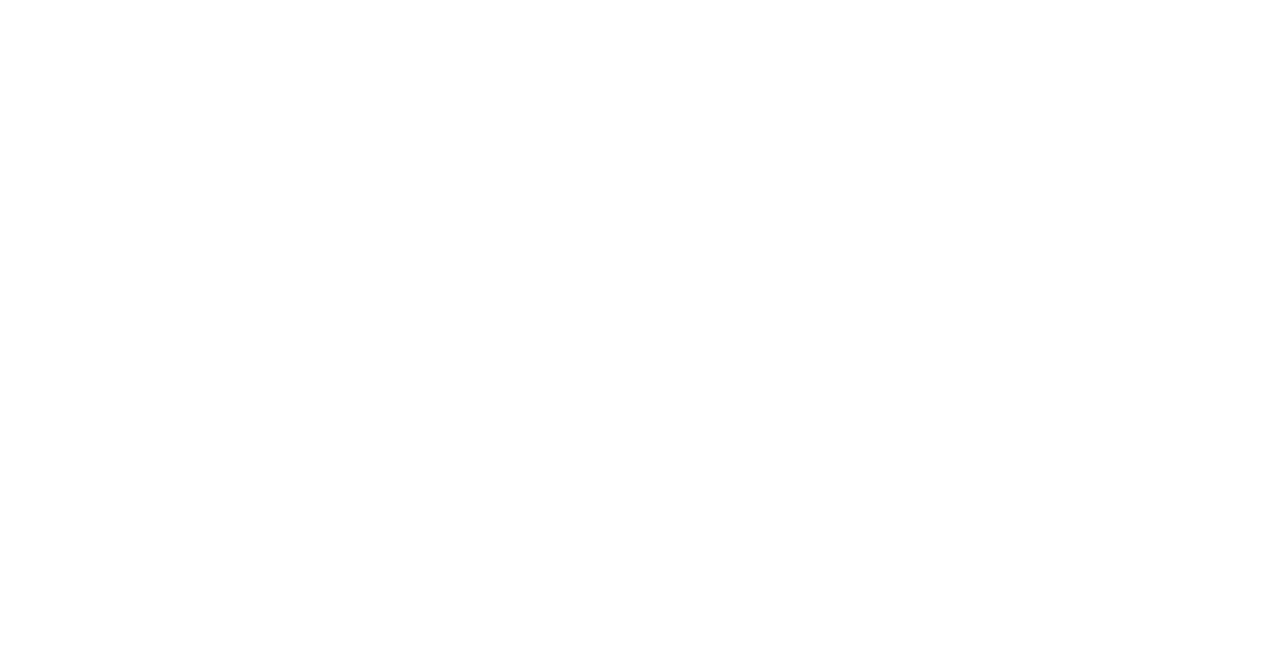
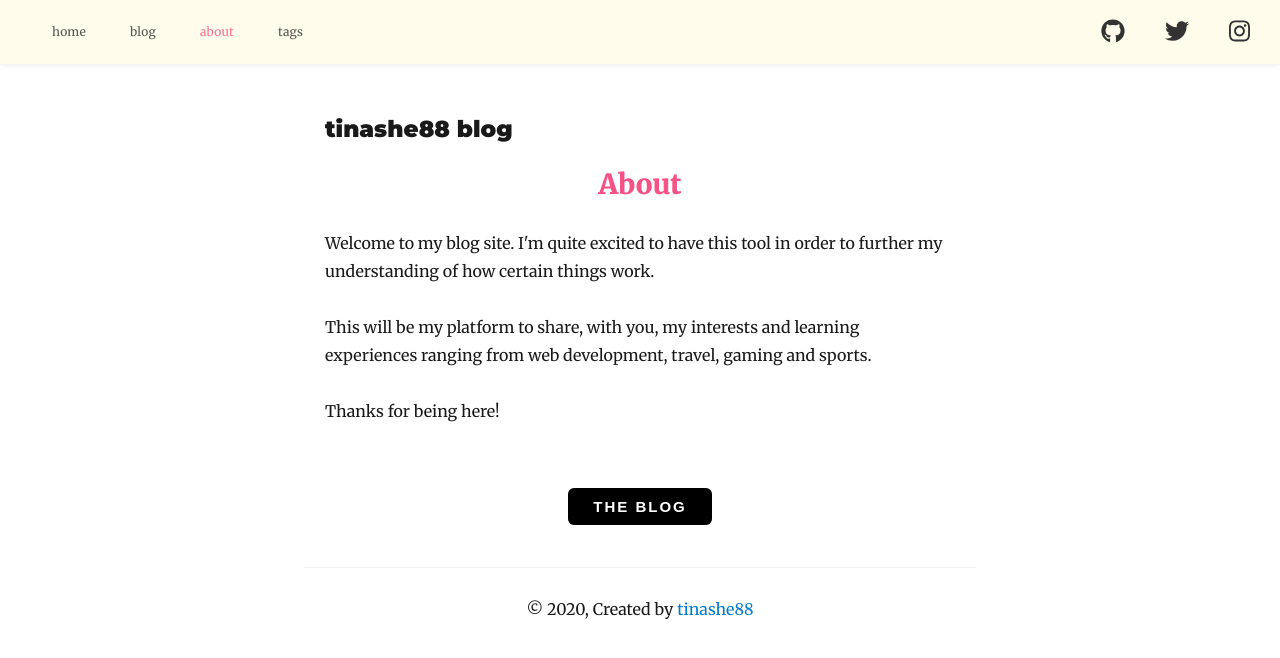
Before and after one commit to tinashe-88/tinashe88-blog, a Gatsby site: page /about in a window 1280 px wide. Before the commit this address had no page. Built offline with nearby package versions, Linux system fonts and the light colour scheme; Gatsby itself is replaced by a stand-in of ours; some packages are replaced by stand-ins of ours.

Commit message:
created about page, added theme to the pages only

```diff
--- a/src/components/layout.js
+++ b/src/components/layout.js
@@ -11,11 +11,13 @@
     const { location, title, children } = this.props
     const rootPath = `${__PATH_PREFIX__}/`
     const blogPath = `${__PATH_PREFIX__}/blog/`
+    const aboutPath = `${__PATH_PREFIX__}/about/`
     const tagsPath = `${__PATH_PREFIX__}/tags/`
     let header
 
     if (location.pathname === rootPath ||
       location.pathname === blogPath ||
+      location.pathname === aboutPath ||
       location.pathname === tagsPath) {
       header = (
         <TitleContainer>
--- a/src/components/navbar.js
+++ b/src/components/navbar.js
@@ -15,6 +15,7 @@
     github: '#6e5494',
     link: '#333',
     homeLink: '#2CAFDA',
+    blogLink: '#19A974',
     aboutLink: '#F65286',
     tagsLink: '#FF982B'
 }
@@ -28,6 +29,7 @@
     width: 100%;
     border-bottom: 1px solid #F4F4F4;
     box-shadow: 0px 2px 5px -2px rgba(0,0,0,.1);
+    background: #FFFCEB;
 `
 
 const NavbarContainer = styled.nav`
@@ -59,6 +61,7 @@
     letter-spacing: .2px;
     text-transform: uppercase;
     white-space: nowrap;
+    margin-left: 30px;
 `
 
 const NavContent = styled.ul`
@@ -89,19 +92,21 @@
     padding: 12px;
     color: ${props => props.theme.link};
     opacity: .8;
-    transition: opacity .35s ease-in-out;
+    transition: ${transitionLinks};
     box-shadow: none;
 `
-
-const homeActiveStyles = {
-    color: `${props => props.theme.homeLink}`,
-    boxShadow: 'none',
-}
-
+// Right Links
 const HomeLink = styled(LinkContainer)`
     box-shadow: none;
     &:hover {
         color: ${props => props.theme.homeLink};
+        box-shadow: 0px 2px rgba(0,0,0,.1);
+    }
+`
+const BlogLink = styled(LinkContainer)`
+    box-shadow: none;
+    &:hover {
+        color: ${props => props.theme.blogLink};
         box-shadow: 0px 2px rgba(0,0,0,.1);
     }
 `
@@ -174,7 +179,6 @@
 `
 
 const Navbar = () => {
-
     const data = useStaticQuery(graphql`
         query {
             site {
@@ -189,16 +193,7 @@
             }
         }
     `)
-
     const socialHandle = data.site.siteMetadata.social
-    const isActive = ({ isCurrent }) => {
-        return isCurrent ? {
-            className: "active",
-            style: {
-                color: 'red',
-            }
-        } : {}
-    }
 
     return (
         <ThemeProvider theme={theme}>
@@ -222,6 +217,22 @@
                                     >
                                         Home
                                     </HomeLink>
+                                </NavItems>
+                                <NavItems>
+                                    <BlogLink
+                                        to="/blog/"
+                                        getProps={({ isCurrent }) => {
+                                            return {
+                                                style: {
+                                                    color: isCurrent ?
+                                                        `${theme.blogLink}`
+                                                        : '',
+                                                }
+                                            }
+                                        }}
+                                    >
+                                        Blog
+                                    </BlogLink>
                                 </NavItems>
                                 <NavItems>
                                     <AboutLink
--- /dev/null
+++ b/src/pages/about.js
@@ -0,0 +1,83 @@
+import React from "react"
+import { Link } from "gatsby"
+
+import Layout from "../components/layout"
+import SEO from "../components/seo"
+import Button from "../components/button"
+import styled, { ThemeProvider } from 'styled-components'
+
+
+class AboutPage extends React.Component {
+    render(){
+        const { data } = this.props
+        const siteTitle = data.site.siteMetadata.title
+        return (
+            <ThemeProvider theme={theme}>
+                <Layout location={this.props.location} title={siteTitle}>
+                    <SEO title="about"/>
+                    <Container>
+                        <TitleContainer>
+                            About
+                        </TitleContainer>
+                        <ParagraphContainer>
+                        Welcome to my blog site. I'm quite excited to have this tool
+                        in order to further my understanding of how certain things work.
+                        </ParagraphContainer>
+                        <ParagraphContainer>
+                        This will be my platform to share, with you, my interests
+                        and learning experiences ranging from web development, travel,
+                        gaming and sports.
+                        </ParagraphContainer>
+                        <ParagraphContainer>Thanks for being here!</ParagraphContainer>
+                        <ButtonContainer>
+                            <LinkContainer to="/blog/">
+                                <Button marginTop="35px">The Blog</Button>
+                            </LinkContainer>
+                        </ButtonContainer>
+                    </Container>
+                </Layout>
+            </ThemeProvider>
+        )
+    }
+}
+
+const theme = {
+    link: '#333',
+    aboutTheme: '#F65286',
+}
+
+const Container = styled.div`
+    text-align: center;
+`
+
+const TitleContainer = styled.h2`
+  margin-top: 0.5rem;
+  color: ${props => props.theme.aboutTheme};
+`
+
+const ButtonContainer = styled.div`
+  display: flex;
+  justify-content: center;
+`
+
+const LinkContainer = styled(Link)`
+  box-shadow: none;
+  text-decoration: none;
+`
+
+const ParagraphContainer = styled.p`
+    text-align: left;
+`
+
+export const pageQuery = graphql`
+  query {
+    site {
+      siteMetadata {
+        title
+        author
+      }
+    }
+  }
+`
+
+export default AboutPage
```
Also changed, not shown: src/pages/blog.js (+12 -5 lines), src/pages/index.js (+14 -2 lines), src/pages/tags.js (+15 -2 lines).
